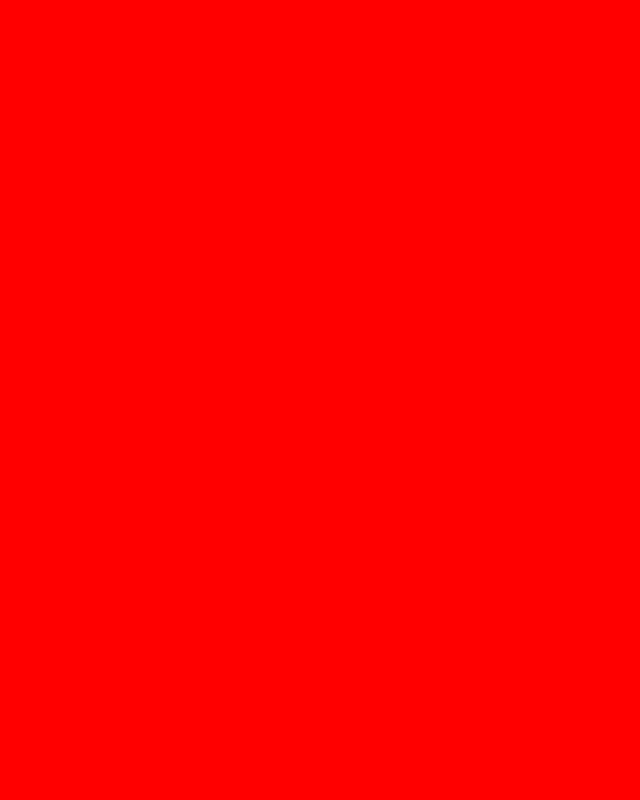
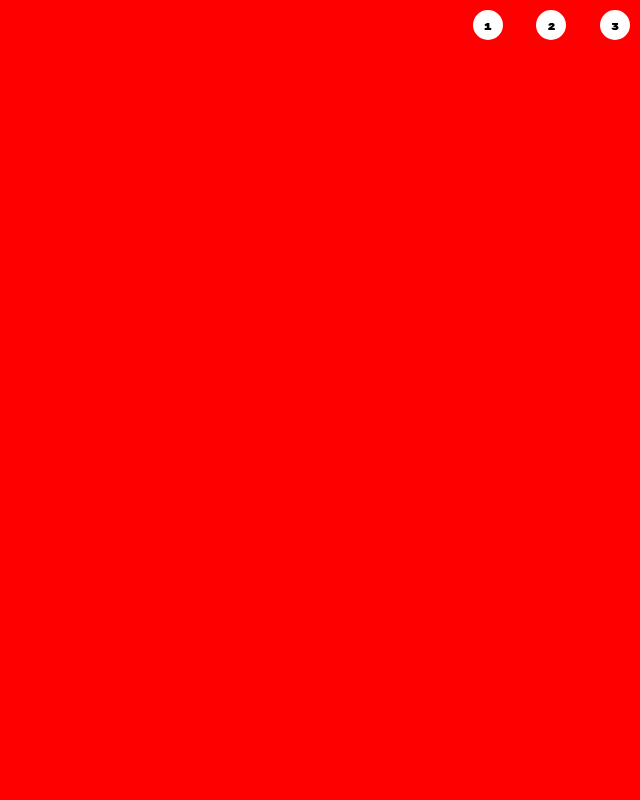
Before and after one commit to mariaDulesova/htmlcss-shoes, a plain HTML site: page index.html in a window 1280 px wide. Shown: the top 800 px of the page, without its empty margins (640-1280 px from the left). Drawn offline with Linux system fonts and the light colour scheme.

Commit message:
aggiunto menu

```diff
--- a/css/style.css
+++ b/css/style.css
@@ -2,6 +2,44 @@
     box-sizing: border-box;
     margin:0;
     padding:0;
+}
+
+body {
+    font-family: 'Rubik Mono One', sans-serif;
+
+}
+
+nav {
+    position:relative
+}
+
+.menu{
+    position: fixed;
+    right:0;
+    top:0;
+}
+
+.menu li{
+    display: inline-block;
+    width: 30px;
+    height: 30px;
+    margin: 10px;
+    border: 2px solid white;
+    border-radius: 50%;
+    list-style: none;
+    background-color: white;
+    text-decoration: none;
+    line-height:30px;
+    text-align: center;
+
+}
+
+.menu a {
+    text-decoration: none;
+    color: black;
+    vertical-align: 30px;
+    font-size: 10px;
+
 }
 
 .container {
--- a/index.html
+++ b/index.html
@@ -3,13 +3,34 @@
 <head>
     <meta charset="UTF-8">
     <meta name="viewport" content="width=device-width, initial-scale=1.0">
+    <link rel="preconnect" href="https://fonts.gstatic.com">
+    <link href="https://fonts.googleapis.com/css2?family=Rubik+Mono+One&display=swap" rel="stylesheet">
     <link rel="stylesheet" href="css/style.css">
+
     <title>Shoes</title>
 </head>
 <body>
-    <div class="container" id="red"></div>
-    <div class="container" id="green"></div>
-    <div class="container" id="yellow"></div>
+    <header>
+        <nav>
+            <ul class="menu">
+                <li>
+                    <a href="#red"><p>1</p></a>
+                </li>
+                <li>
+                    <a href="#green"><p>2</p></a>
+                </li>
+                <li>
+                    <a href="#yellow"><p>3</p></a>
+                </li>
+            </ul>
+        </nav>
+    </header>
+    <main>
+        <div class="container" id="red"></div>
+        <div class="container" id="green"></div>
+        <div class="container" id="yellow"></div>
+    </main>
+
 
 </body>
 </html>
```
